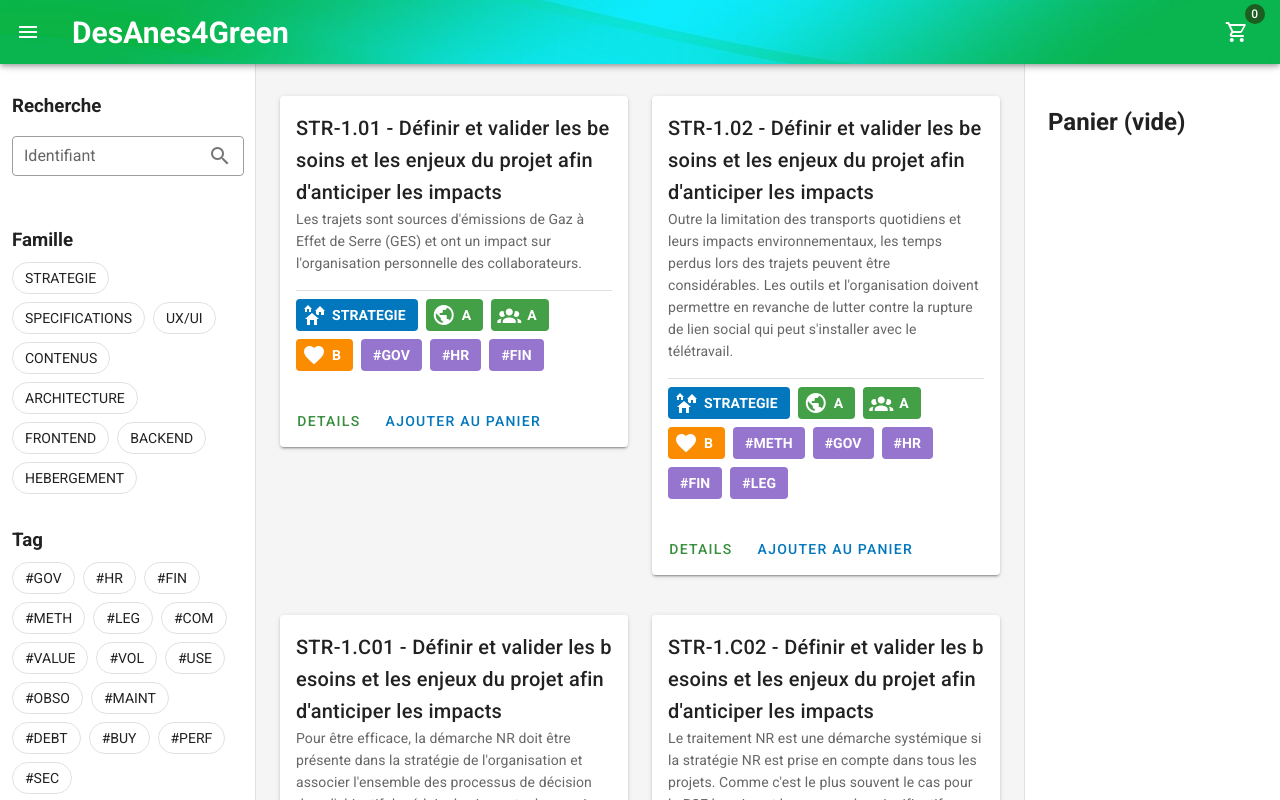
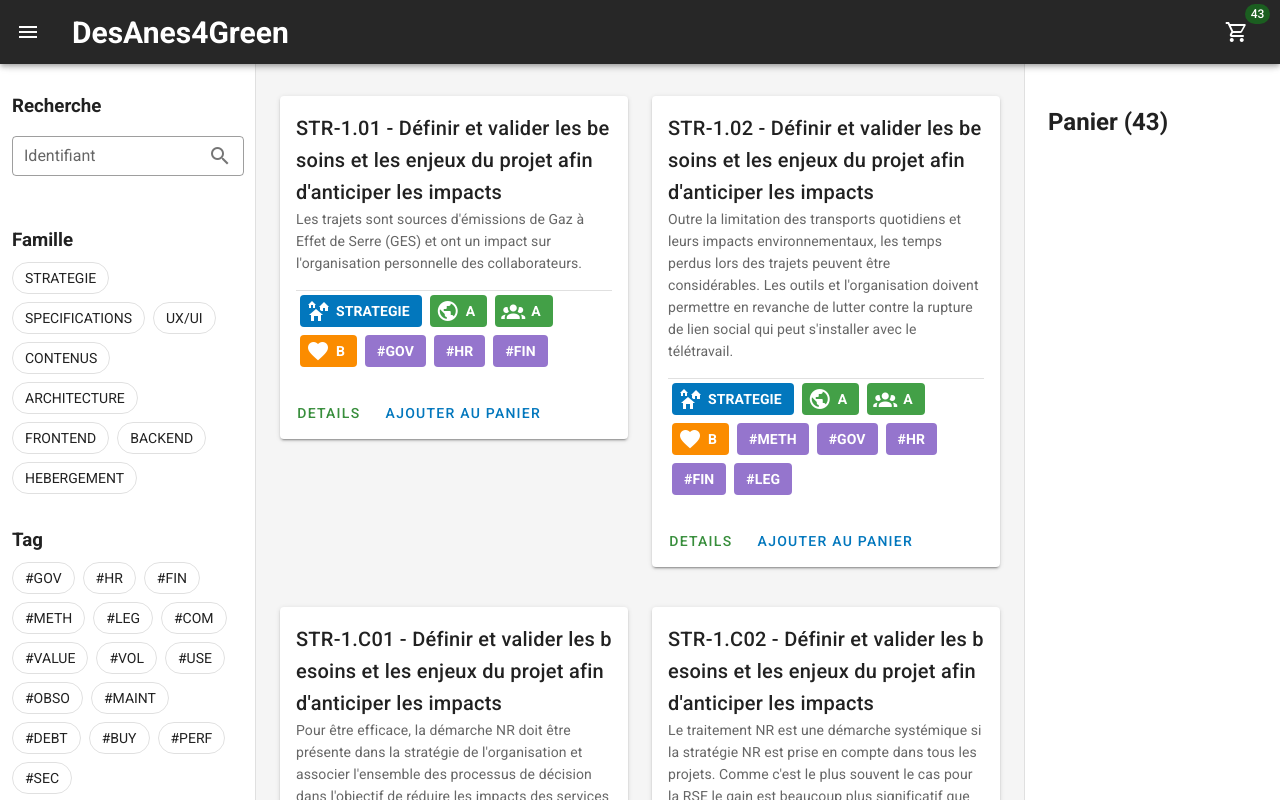
Before and after one commit to ewannpv/DesAnes4Green, a Vue app: page / in a window 1280 px wide. Shown: the top 800 px of the page. Built offline with nearby package versions, Linux system fonts and the light colour scheme.

Commit message:
Updates chip

```diff
--- a/src/components/CartBar.vue
+++ b/src/components/CartBar.vue
@@ -28,7 +28,7 @@
       return store.getters.SELECTED_ITEMS;
     },
     count(): string {
-      return store.getters.CART_LEN ? ` (${this.items.length})` : ' (vide)';
+      return ` (${store.getters.CART_LEN})`;
     },
   },
 };
--- a/src/components/ItemList.vue
+++ b/src/components/ItemList.vue
@@ -10,19 +10,17 @@
           </v-card-subtitle>
           <v-card-text>
             <v-divider></v-divider>
-            <v-chip-group active-class="primary--text" column>
             <v-chip
               v-for="(tag, index) in getTags(item)"
               :key="tagKey(item.ID, tag.name, index)"
-                v-bind:color="tag.color"
+              :color="tag.color"
               text-color="white"
               label
-                class="font-weight-bold"
+              class="font-weight-bold ma-1"
             >
               <v-icon left v-if="tag.icon"> {{ tag.icon }} </v-icon>
               {{ tag.name }}
             </v-chip>
-            </v-chip-group>
           </v-card-text>
           <v-card-actions>
             <v-btn text color="green darken-2" @click="displayItem(item)">Details</v-btn>
--- a/src/components/TopNavBar.vue
+++ b/src/components/TopNavBar.vue
@@ -29,13 +29,12 @@
     items(): Item[] {
       return store.getters.SELECTED_ITEMS;
     },
-    cartLen(): string {
-      return this.items.length.toString();
+    cartLen(): number {
+      return store.getters.CART_LEN;
     },
   },
   methods: {
     updateSearchDrawer(): void {
-      console.log('oof');
       store.dispatch('UPDATE_SEARCH_DRAWER', !store.getters.SEARCH_DRAWER);
     },
     updateCartDrawer(): void {
--- a/src/store/index.ts
+++ b/src/store/index.ts
@@ -25,7 +25,8 @@
     DIALOG_ITEM: (state): unknown => state.dialogItem,
     DISPLAYED_ITEMS: (state): Item[] => applyFilters(state),
     SELECTED_ITEMS: (state): Item[] => state.selectedItems,
-    CART_LEN: (state): number => state.selectedItems.length,
+    NECESSARY_ITEMS: (state): Item[] => state.necessaryItems,
+    CART_LEN: (state): number => state.selectedItems.length + state.necessaryItems.length,
     ITEMS: (state): Item[] => state.items,
     SEARCH_DRAWER: (state): unknown => state.searchDrawer,
     CART_DRAWER: (state): unknown => state.cartDrawer,
@@ -70,8 +71,7 @@
   actions: {
     FETCH_ITEMS: (context): void => {
       const items = api.getAllItems();
-      const necessaryItems = items.map((item: Item) => item.Incontournable === true);
-
+      const necessaryItems = items.filter((item: Item) => item.Incontournable);
       context.commit('SET_ITEMS', items);
       context.commit('SET_NECESSARY_ITEMS', necessaryItems);
     },
```
Lines whose indentation alone changed are shown as unchanged.
